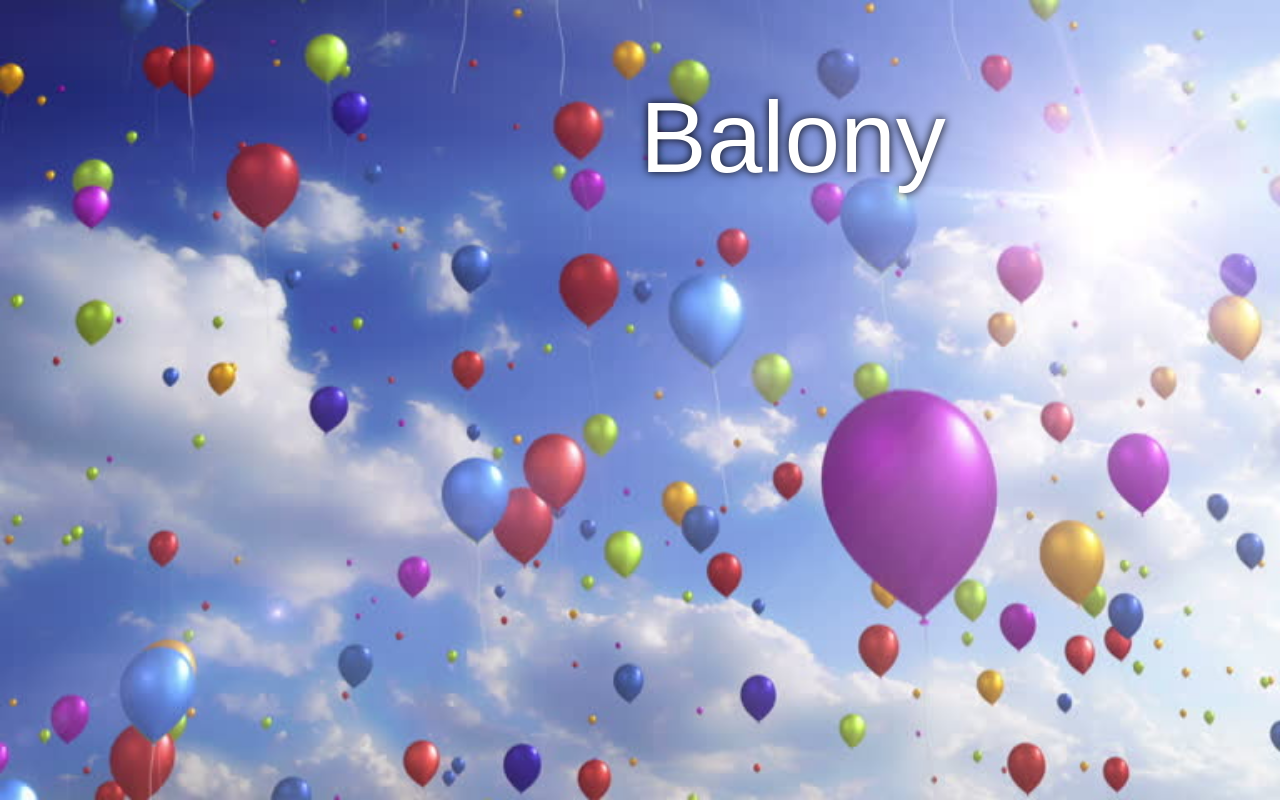
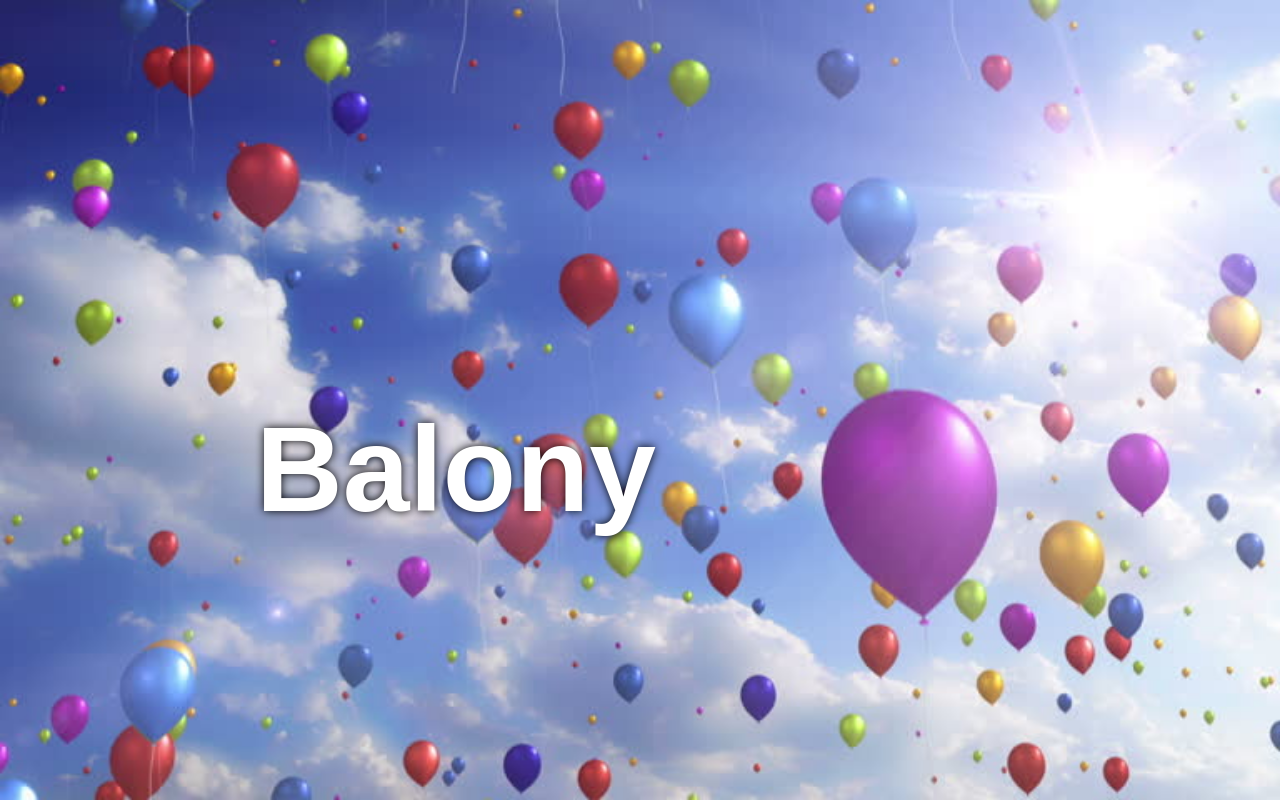
Before and after one commit to TheMrZax/projekt-2, a plain HTML site: page index.html in a window 1280 px wide. Drawn offline with Linux system fonts and the light colour scheme.

Commit message:
Some random changes xd

```diff
--- a/style.css
+++ b/style.css
@@ -12,11 +12,11 @@ header {
 
 header h1 {
     position: absolute;
-    top: 10%;
-    left: 50%;
+    top: 50%;
+    left: 20%;
     color: white;
     font-family: sans-serif;
-    font-size: 100px;
-    font-weight: 400;
+    font-size: 120px;
+    font-weight: 4000;
     text-shadow: 0 0 10px black;
 }
```
